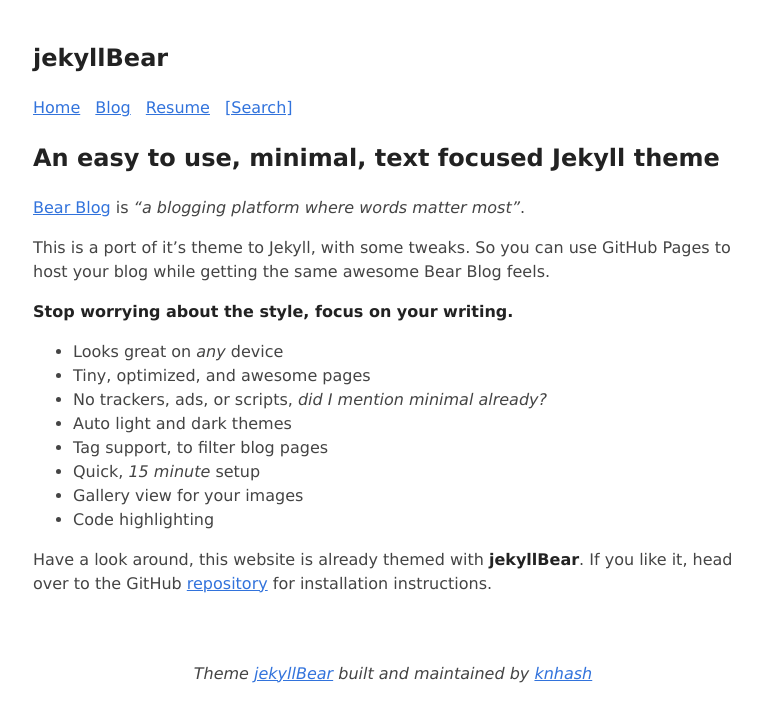
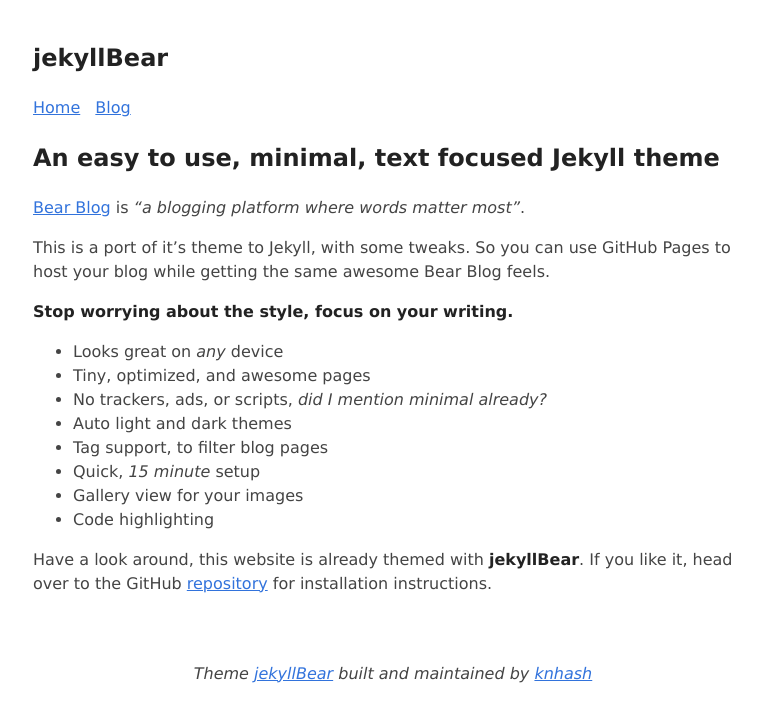
Before and after one commit to william-mac/william-mac.github.io, a Jekyll site: the page built from index.md, in a window 1280 px wide. Shown: the top 722 px of the page, without its empty margins (247-1009 px from the left). Built offline with Jekyll 4.4.1, drawn with Linux system fonts in a browser that asks for light colours.

Commit message:
Update header.html

```diff
--- a/_includes/header.html
+++ b/_includes/header.html
@@ -3,11 +3,4 @@
     <a href="{{ site.url }}">Home</a>
     <a href="{{ site.url }}{{ site.Blog }}">Blog</a>
 
-    {% for link in site.links %}
-        <a href="{{ site.url }}{{ link[1] }}">{{ link[0] }}</a>
-    {% endfor %}
-
-    {% for link in site.special_links %}
-            <a href="{{ link[1] }}">[{{ link[0] }}]</a>
-    {% endfor %}
 </nav>
```
